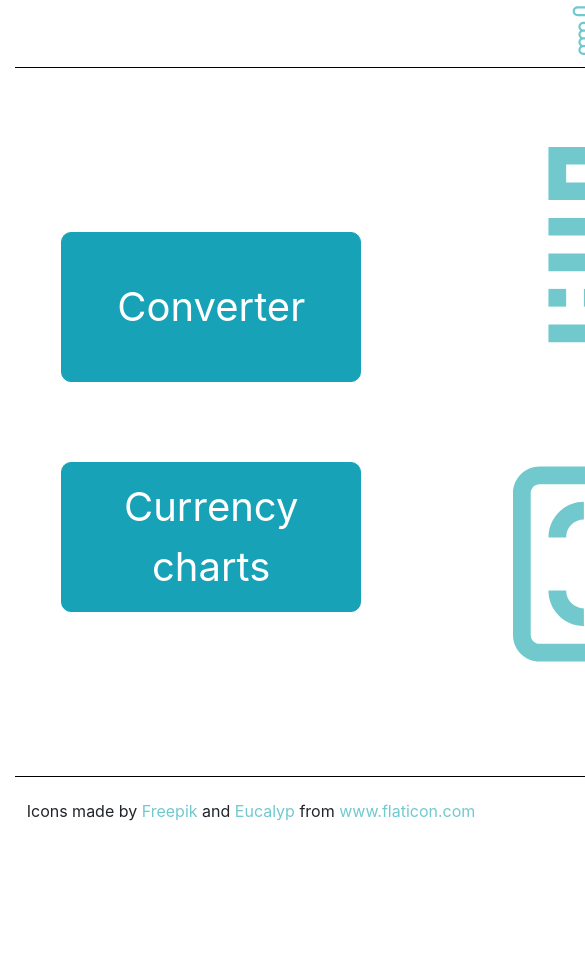
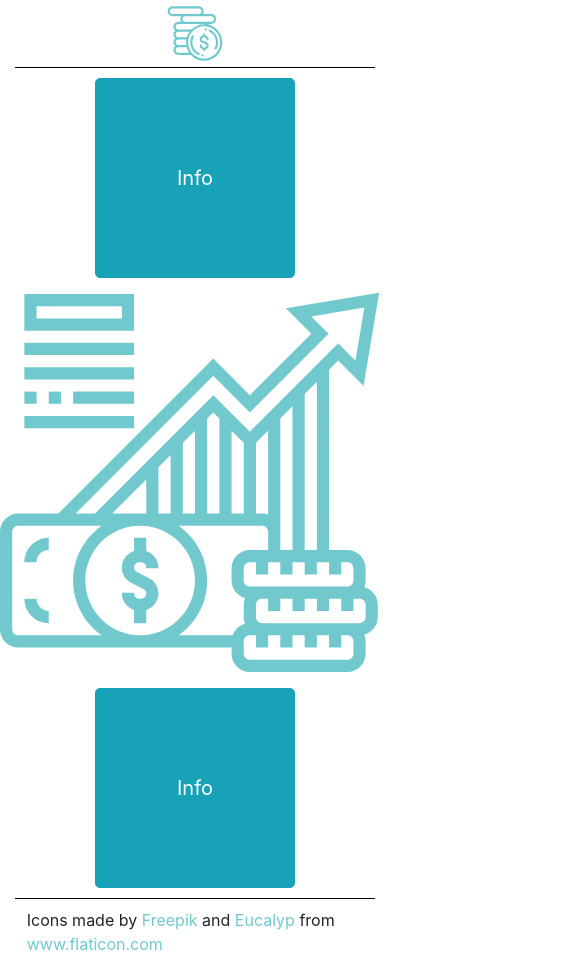
Before and after one commit to karolinabigaj/spa-projekt, a Vue app: page / in a window 390 px wide. Shown: the top 965 px of the page, 585 px wide, since content can reach past the window. Before the commit the page ends 844 px from the top, so only its background shows below. Built offline with nearby package versions, Linux system fonts and the light colour scheme.

Commit message:
refactor and add responsiveness

```diff
--- a/package.json
+++ b/package.json
@@ -9,7 +9,7 @@
   },
   "dependencies": {
     "bootstrap": "^4.4.1",
-    "bootstrap-vue": "^2.11.0",
+    "bootstrap-vue": "^2.13.0",
     "core-js": "^3.6.4",
     "vue": "^2.6.11"
   },
--- a/src/App.vue
+++ b/src/App.vue
@@ -1,36 +1,28 @@
 <template>
-  <div class="container">
-    <TopBar/>
-    <div class="content">
-      <div class="menu">
-        <Button name="converter" title="Converter" :onclick="openCurrency" />
-        <Button name="charts" title="Currency charts" :onclick="openChart"/>
-      </div>
-      <div class="mainImage">
-        <img id="equity" src="./assets/equity.svg"/>
-      </div>
-    </div>
-    <Footer/>
-  </div>
+  <b-container fluid="lg">
+    <TopBar />
+    <Menu />
+    <Footer />
+  </b-container>
 </template>
 
 <script>
-  import Button from '@/components/Button';
-  import Footer from "@/components/Footer";
-  import TopBar from "@/components/TopBar";
+import Footer from "@/components/Footer";
+import TopBar from "@/components/TopBar";
+import Menu from "@/components/Menu";
 
 export default {
-  name: 'Main',
+  name: "Main",
   components: {
     TopBar,
     Footer,
-    Button
+    Menu
   },
   data() {
     return {
       test: "heheszki",
-      test2: "orzeszki",
-    }
+      test2: "orzeszki"
+    };
   },
   methods: {
     openCurrency() {
@@ -39,38 +31,9 @@ export default {
     openChart() {
       console.log(this.test2);
     }
-  },
-}
+  }
+};
 </script>
-<!-- Add "scoped" attribute to limit CSS to this component only -->
+
 <style scoped>
-  .container{
-    max-width: 1600px;
-    flex-direction: column;
-    display: flex;
-    justify-content: center;
-    min-width: 1200px;
-  }
-  .content{
-    min-height: 84vh;
-    display: flex;
-    justify-content: center;
-  }
-  .menu{
-    display: flex;
-    flex-direction: column;
-    flex-grow: 2;
-    justify-content: center;
-    align-items: center;
-  }
-  .mainImage{
-    display: flex;
-    flex-direction: column;
-    flex-grow: 3;
-    justify-content: center;
-    align-items: center;
-  }
-  #equity{
-    height: 80%;
-  }
 </style>
--- /dev/null
+++ b/src/components/Menu.vue
@@ -0,0 +1,28 @@
+<template>
+  <div id="menu">
+    <b-row>
+      <button type="button" class="btn btn-info btn-lg">Info</button>
+      <img src="../assets/equity.svg" class="img-fluid" alt="Money" />
+      <button type="button" class="btn btn-info btn-lg">Info</button>
+    </b-row>
+  </div>
+</template>
+
+<script>
+export default {
+  name: "Menu"
+};
+</script>
+<style scoped>
+button {
+  margin: 10px auto 10px auto;
+  width: 200px;
+  height: 200px;
+  text-align: center;
+}
+img {
+  text-align: center;
+  margin: 0 auto 0 auto;
+  max-height: 400px;
+}
+</style>
--- a/src/components/TopBar.vue
+++ b/src/components/TopBar.vue
@@ -1,22 +1,15 @@
 <template>
-    <div class="topBar">
-        <img id="money" src="../assets/money.svg"/>
-    </div>
+  <img id="money" class="img-fluid" src="../assets/money.svg" />
 </template>
 
 <script>
 export default {
-        name: 'TopBar',
-        props: {
-            name: String,
-            title: String,
-            type: String
-        }
-    }
+  name: "TopBar"
+};
 </script>
 
 <style>
-    .topBar{
+#money {
   display: flex;
   justify-content: flex-start;
   max-height: 8vh;
```
Also changed, not shown: src/components/Currency.vue (added, +25 -0 lines), src/main.js (+4 -3 lines), 1 other file (tests, documents, lock files or other folders). Lines whose indentation alone changed are shown as unchanged.
